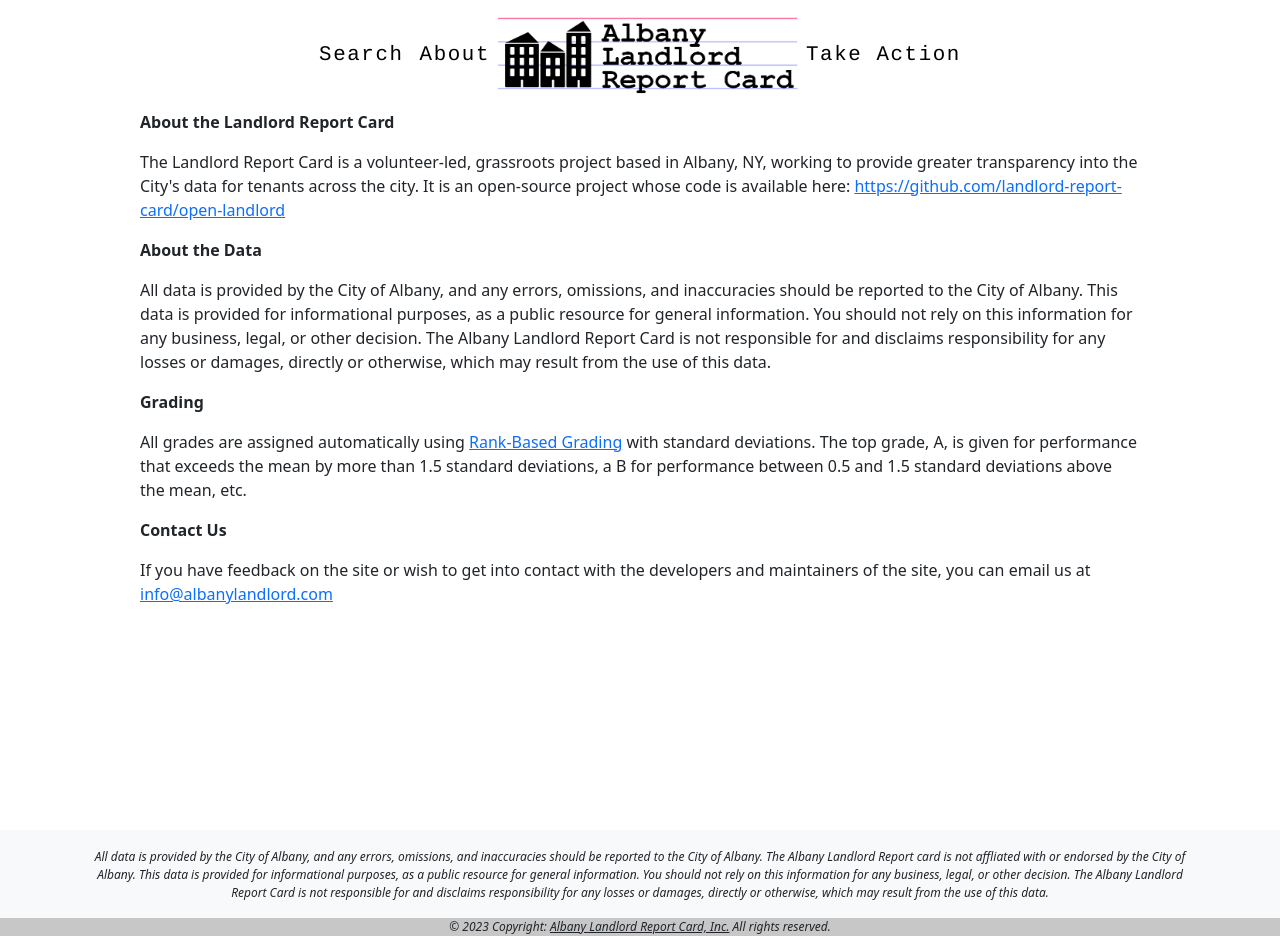
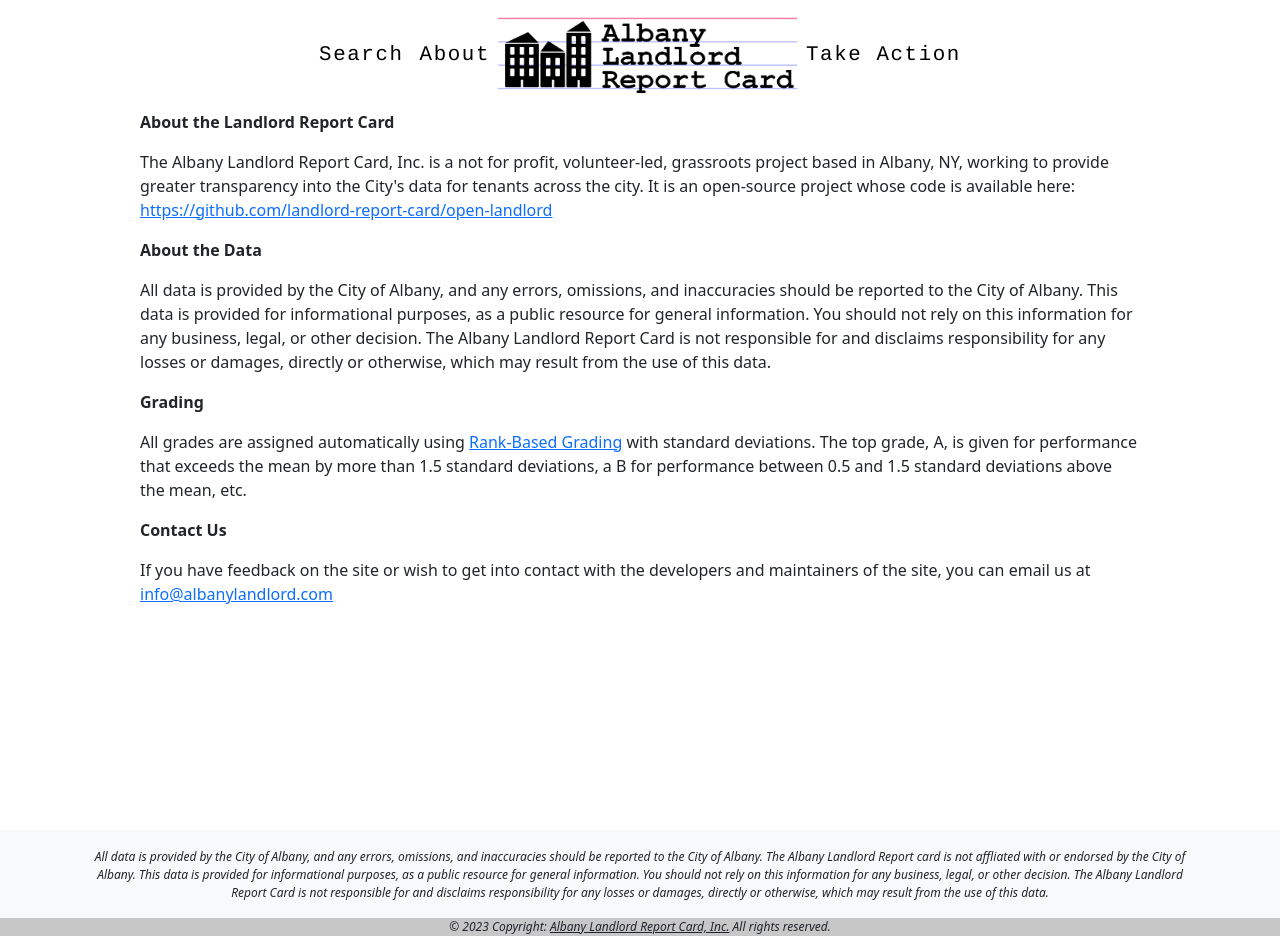
Before and after one commit to landlord-report-card/open-landlord, a React (Create React App) app in the folder frontend/: page /about in a window 1280 px wide. Built offline with nearby package versions, Linux system fonts and the light colour scheme; a web font is replaced by a local one.

Commit message:
add legal text

```diff
--- a/frontend/src/components/About.js
+++ b/frontend/src/components/About.js
@@ -9,7 +9,7 @@
         <div className="main">
 
             <p><strong>About the Landlord Report Card</strong></p>
-            <p>The Landlord Report Card is a volunteer-led, grassroots project based in Albany, NY, working to provide greater transparency into the City's data for tenants across the city. It is an open-source project whose code is available here: <a target="_blank" rel="noreferrer" href="https://github.com/landlord-report-card/open-landlord">https://github.com/landlord-report-card/open-landlord</a></p>
+            <p>The Albany Landlord Report Card, Inc. is a not for profit, volunteer-led, grassroots project based in Albany, NY, working to provide greater transparency into the City's data for tenants across the city. It is an open-source project whose code is available here: <a target="_blank" rel="noreferrer" href="https://github.com/landlord-report-card/open-landlord">https://github.com/landlord-report-card/open-landlord</a></p>
 
             <p><strong>About the Data</strong></p>
             <p>All data is provided by the City of Albany, and any errors, omissions, and inaccuracies should be reported to the City of Albany. This data is provided for informational purposes, as a public resource for general information. You should not rely on this information for any business, legal, or other decision. The Albany Landlord Report Card is not responsible for and disclaims responsibility for any losses or damages, directly or otherwise, which may result from the use of this data.</p>
```
